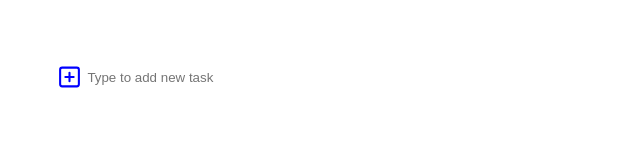
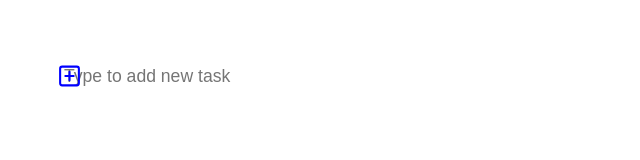
Before and after one commit to Alex900930/text-list-repo, a React (Create React App) app: page / in a window 1280 px wide. Shown: the top 160 px of the page, without its empty margins (0-640 px from the left). Built offline with nearby package versions, Linux system fonts and the light colour scheme.

Commit message:
Making improvements on css

```diff
--- a/src/App.css
+++ b/src/App.css
@@ -4,6 +4,8 @@ input {
     top: 56px;
     left: 56px;
     border: 1px;
+    font-size: 1.1em;
+    padding: 0 0 0 8px;
 }
 
 input:hover {
--- a/src/App.js
+++ b/src/App.js
@@ -5,11 +5,14 @@ function App() {
   return (
     <div className="App">
       <div className="input-container">
+        <label>
+          <img src={plusSquareIcon} alt="Plus Square Icon" className="icon" />
+        </label>
+        <div></div>
         <input
-          type="text"
-          placeholder="        Type to add new task"
+          type="search"
+          placeholder="Type to add new task"
         />
-        <img src={plusSquareIcon} alt="Plus Square Icon" className="icon" />
       </div>
     </div>
   );
```
